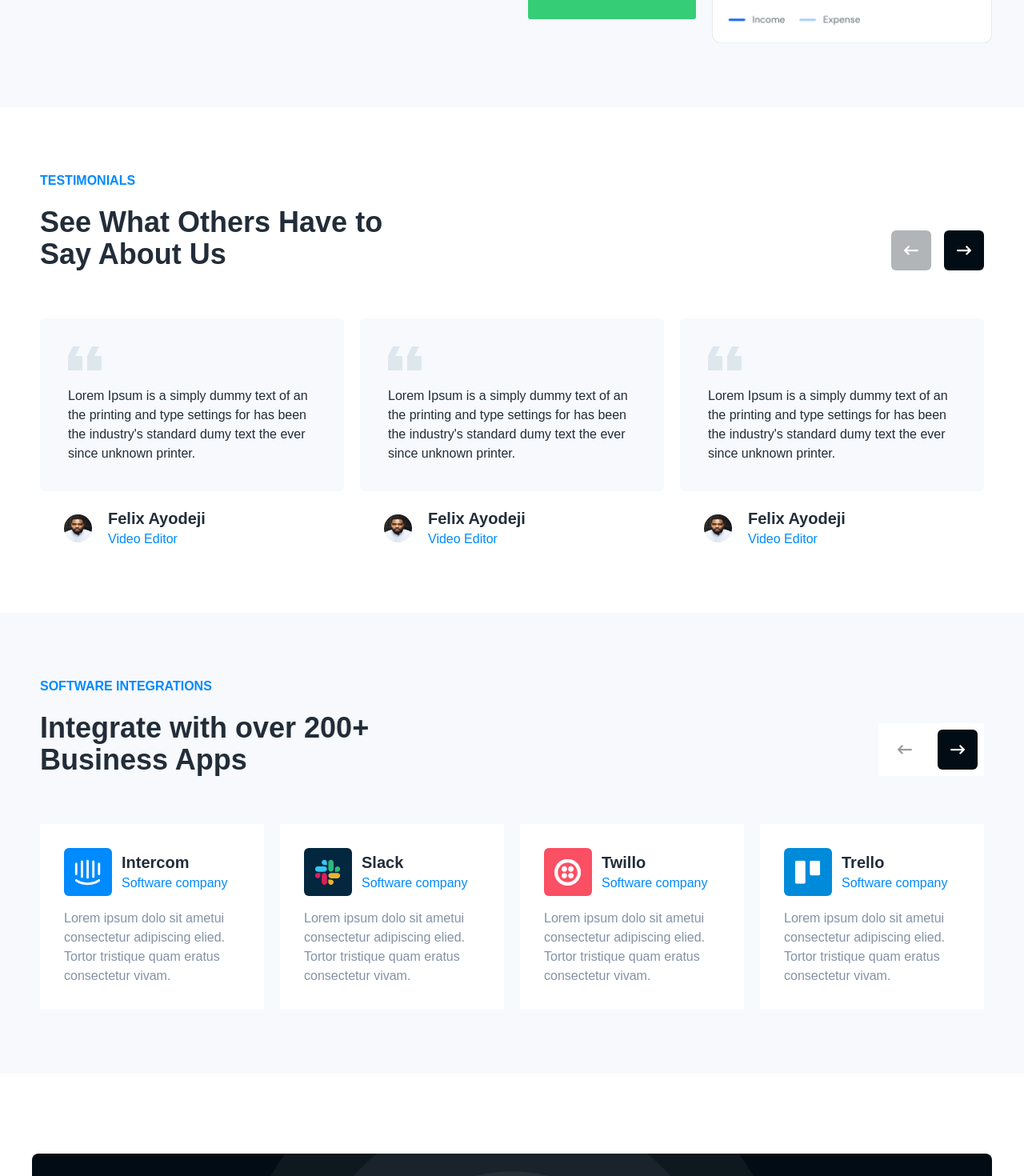
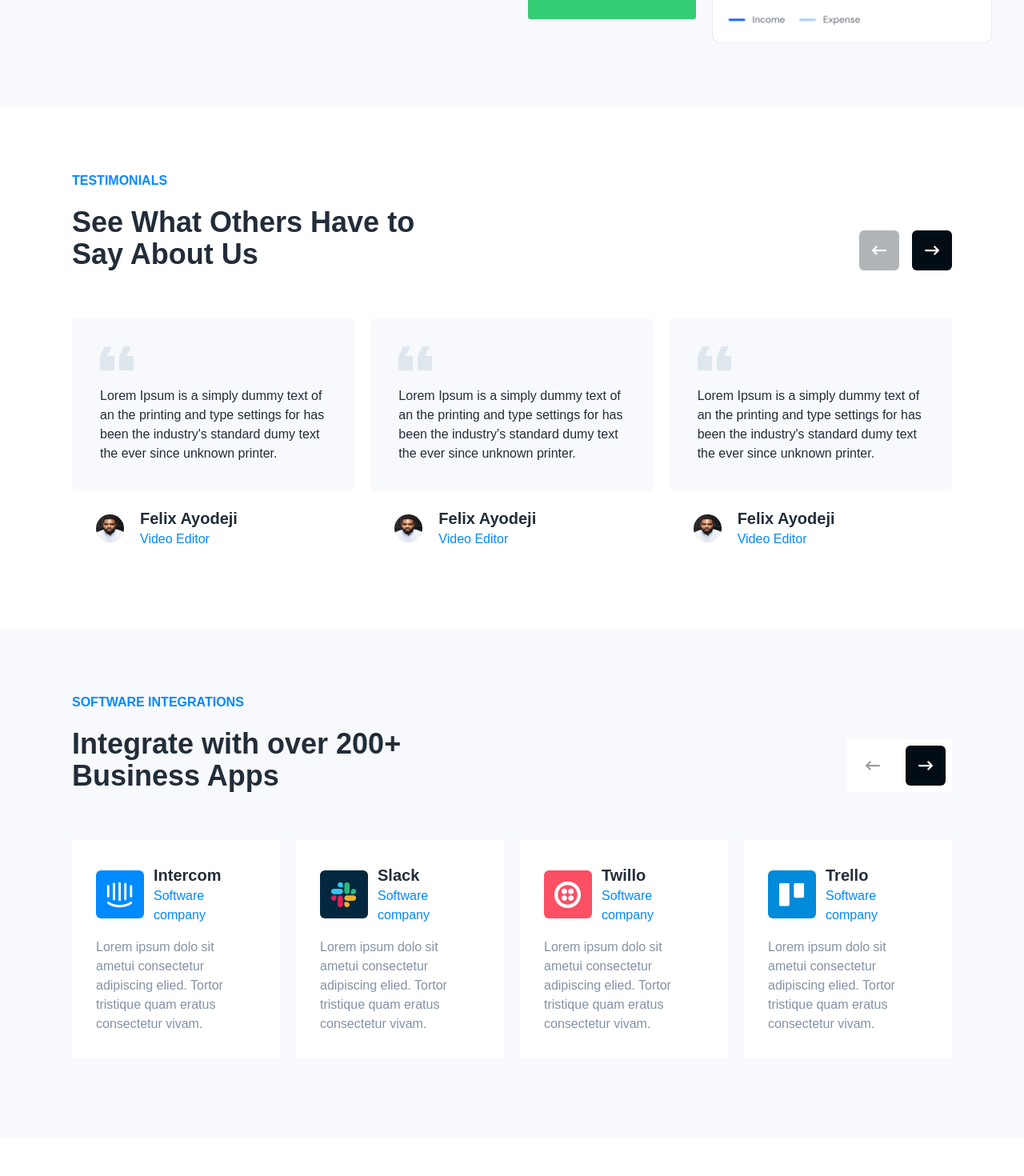
Before and after one commit to Straqa/straqa-landing-page, a Next.js app: page / in a window 1280 px wide. Shown: the part 5160-6630 px from the top of the page at 80% size. Built offline with nearby package versions, Linux system fonts and the light colour scheme.

Commit message:
FIX: fixed mobile UI errors

```diff
--- a/app/components/PaymentInfoSection.tsx
+++ b/app/components/PaymentInfoSection.tsx
@@ -17,10 +17,10 @@ export default function PaymentInfoSection(){
     }
 
     return(
-        <div className="w-full min-h-screen bg-[#F7F9FC] px-[20px] py-10 md:py-20 mt-10 md:mt-20">
+        <div className="w-full min-h-screen bg-[#F7F9FC] px-[20px] py-20 mt-10 md:mt-20 overflow-x-hidden">
             <div className="mx-auto text-center max-w-[650px] text-black"  data-aos="fade-up">
                 <p className="font-semibold text-[#008AFF]">STRAQA’S PAYMENTS SOLUTION</p>
-                <h3 className="text-2xl md:text-4xl font-semibold mt-5">Seamless Payments for Faster Business Growth</h3>
+                <h3 className="text-2xl md:text-4xl font-semibold mt-2 md:mt-5">Seamless Payments for Faster Business Growth</h3>
             </div>
             <div className="max-w-[1200px] mt-10 mx-auto grid grid-cols-1 md:grid-cols-2 gap-10">
                 <div className="space-y-5 w-full">
--- a/app/components/SoftwareIntegrations.tsx
+++ b/app/components/SoftwareIntegrations.tsx
@@ -4,8 +4,8 @@ export default function SoftwareIntegrations(){
 
     const SoftwareCard = ({software, icon, industry, subText}:{software: string, icon: string, industry: string, subText: string}) => {
         return(
-            <div className="w-full bg-white p-[15px] md:p-[30px] space-y-4" data-aos="fade-up">
-                <div className="flex flex-col md:flex-row md:items-center gap-3">
+            <div className="w-[75vw] md:w-full bg-white p-[15px] md:p-[30px] space-y-4" data-aos="fade-up">
+                <div className="flex flex-col flex-row items-center gap-3">
                     <img
                         src={icon}
                         alt={software + ' logo'}
@@ -22,12 +22,12 @@ export default function SoftwareIntegrations(){
     }
 
     return(
-        <div className="w-full bg-[#F7F9FC] px-[50px] py-10 md:py-20">
+        <div className="w-full bg-[#F7F9FC] py-20">
             <div className="max-w-[1200px] mx-auto">
-                <div className="flex items-end gap-2 justify-between" data-aos="fade-up">
-                    <div className="max-w-[500px] text-center md:text-left">
+                <div className="flex items-end gap-2 justify-between px-[20px] md:px-[50px]" data-aos="fade-up">
+                    <div className="w-full md:max-w-[500px] text-center md:text-left">
                         <p className="font-semibold text-[#008AFF] uppercase">Software Integrations</p>
-                        <h3 className="text-2xl md:text-4xl font-semibold mt-5 text-[#222D39]">Integrate with over 200+ Business Apps</h3>
+                        <h3 className="text-2xl md:text-4xl font-semibold mt-2 md:mt-5 text-[#222D39]">Integrate with over 200+ Business Apps</h3>
                     </div>
                     <div className="hidden md:flex items-center gap-4 p-2 bg-white">
                         <div className="h-[50px] w-[50px] flex items-center justify-center text-[#020C14] opacity-40 rounded-md cursor-not-allowed">
@@ -38,7 +38,8 @@ export default function SoftwareIntegrations(){
                         </div>
                     </div>
                 </div>
-                <div className="w-full grid grid-cols-2 md:grid-cols-4 gap-5 mt-10 pt-5">
+                <div className="w-full overflow-x-auto overflow-y-hidden px-[20px] md:px-[50px] pb-5">
+                    <div className="w-fit flex items-center flex-nowrap md:grid md:grid-cols-4 gap-5 mt-10 pt-5">
                         <SoftwareCard
                             icon="/images/softwares/intercom.svg"
                             industry="Software company"
@@ -66,5 +67,6 @@ export default function SoftwareIntegrations(){
                     </div>
                 </div>
             </div>
+        </div>
     )
 }
--- a/app/components/Testimonials.tsx
+++ b/app/components/Testimonials.tsx
@@ -4,7 +4,7 @@ export default function Testimonials(){
 
     const ReviewCard = () => {
         return(
-            <div className="w-full" data-aos="fade-up">
+            <div className="w-[75vw] md:w-full" data-aos="fade-up">
                 <div>
                     <div className="w-full p-[35px] bg-[#F7F9FC] hover:bg-[#008AFF] space-y-5 text-[#222D39] hover:text-white duration-300 ease-in-out rounded-md">
                         <img
@@ -30,12 +30,12 @@ export default function Testimonials(){
     }
 
     return(
-        <div className="w-full bg-white px-[50px] py-10 md:py-20">
+        <div className="w-full bg-white py-20">
             <div className="max-w-[1200px] mx-auto">
-                <div className="flex items-end gap-2 justify-between" data-aos="fade-up">
-                    <div className="max-w-[500px] text-center md:text-left" >
+                <div className="flex items-end gap-2 justify-between px-[20px] md:px-[50px]" data-aos="fade-up">
+                    <div className="w-full md:max-w-[500px] text-center md:text-left" >
                         <p className="font-semibold text-[#008AFF] capitalize">TESTIMONIALS</p>
-                        <h3 className="text-2xl md:text-4xl font-semibold mt-5 text-[#222D39]">See What Others Have to Say About Us</h3>
+                        <h3 className="text-2xl md:text-4xl font-semibold mt-2 md:mt-5 text-[#222D39]">See What Others Have to Say About Us</h3>
                     </div>
                     <div className="hidden md:flex items-center gap-4">
                         <div className="h-[50px] w-[50px] flex items-center justify-center text-white bg-[#020C14] opacity-30 rounded-md cursor-not-allowed">
@@ -46,10 +46,12 @@ export default function Testimonials(){
                         </div>
                     </div>
                 </div>
-                <div className="w-full grid grid-cols-1 md:grid-cols-3 gap-5 mt-10 pt-5">
-                    <ReviewCard />
-                    <ReviewCard />
-                    <ReviewCard />
+                <div className="w-full overflow-x-auto overflow-y-hidden px-[20px] md:px-[50px] pb-5">
+                    <div className="w-fit flex items-center flex-nowrap md:grid md:grid-cols-3 gap-5 mt-10 pt-5">
+                        <ReviewCard />
+                        <ReviewCard />
+                        <ReviewCard />
+                    </div>
                 </div>
             </div>
         </div>
--- a/app/components/WhyStraqa.tsx
+++ b/app/components/WhyStraqa.tsx
@@ -55,7 +55,7 @@ export default function WhyStraqa(){
                     />
                     <div className="h-[40px] w-[40px] rounded-full absolute bg-[#EBF6FF] top-0 left-0 z-[10]" />
                 </div>
-                <h4 className="text-xl md:text-2xl font-semibold mt-5">{title}</h4>
+                <h4 className="text-lg md:text-2xl font-semibold mt-5">{title}</h4>
                 <p className="text-[#8492A7] text-base mt-2">{subText}</p>
             </div>
         )
@@ -64,8 +64,8 @@ export default function WhyStraqa(){
     return(
         <div className="w-full h-fit bg-white py-10 md:py-20 px-[20px] md:px-[50px] text-center text-[#222D39]">
             <p className="font-semibold" data-aos="fade-up">WHY STRAQA</p>
-            <h2 className="text-2xl md:text-4xl font-semibold mt-5" data-aos="fade-up">Powerful Features to Help Your Business Sell, Scale, and Succeed</h2>
-            <div className="w-full mt-20 grid grid-cols-2 md:grid-cols-3 lg:grid-cols-4 gap-5 md:gap-10">
+            <h2 className="text-2xl md:text-4xl font-semibold mt-2 md:mt-5" data-aos="fade-up">Powerful Features to Help Your Business Sell, Scale, and Succeed</h2>
+            <div className="w-full mt-20 grid grid-cols-2 md:grid-cols-3 lg:grid-cols-4 gap-x-5 gap-y-10 md:gap-10">
                 {reasons.map(({
                     title,
                     icon,
```
Lines whose indentation alone changed are shown as unchanged.
